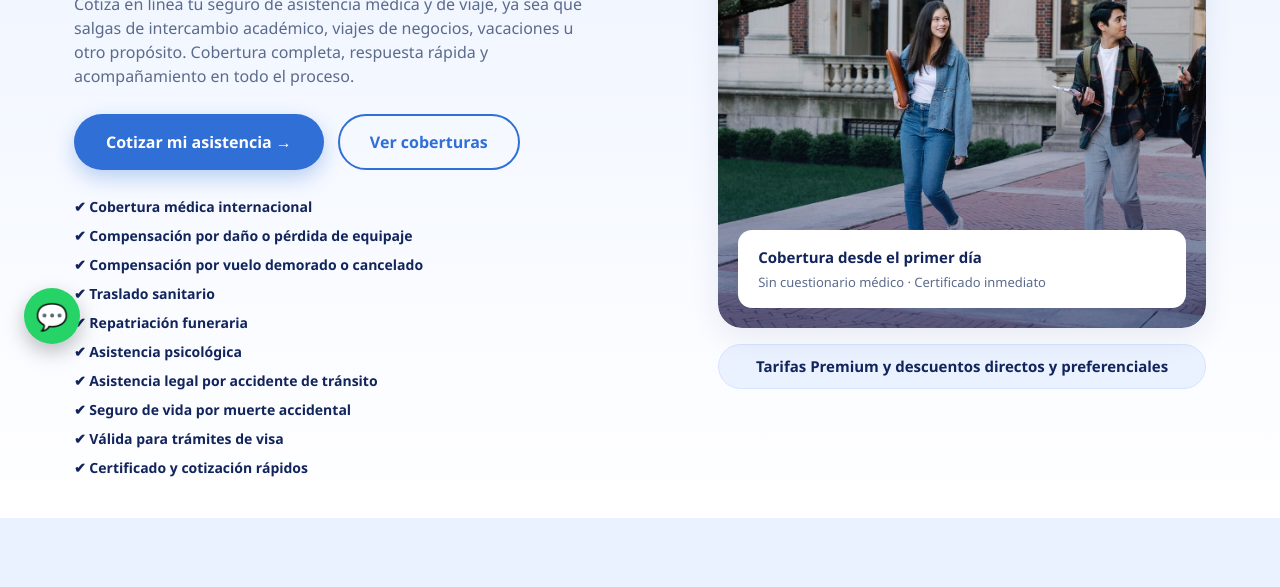
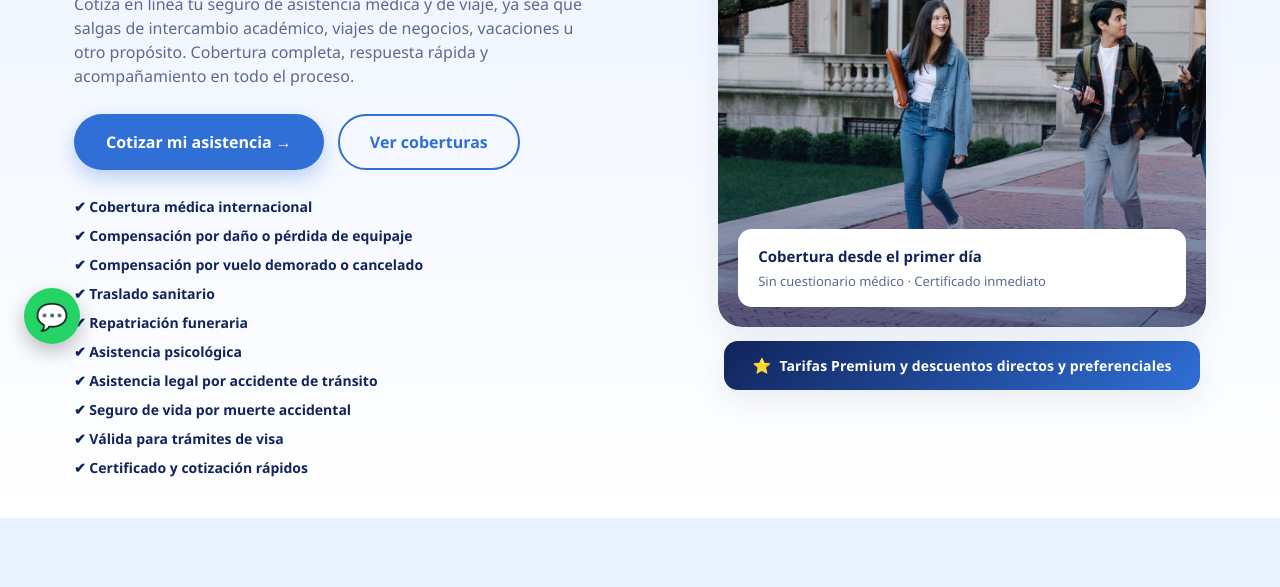
Before and after one commit to catalinaolayacol-arch/terrawind-asistencias, a plain HTML site: page index.html in a window 1280 px wide. Shown: the part 432-1019 px from the top of the page. Drawn offline with Linux system fonts and the light colour scheme.

Commit message:
Rediseña el badge de tarifas premium para integrarlo visualmente
Pasa de texto plano en pill a un banner con degradado navy/azul,
ícono y la misma sombra/radio de borde que el resto de las tarjetas,
para que se sienta parte del sistema visual del sitio.

```diff
--- a/css/style.css
+++ b/css/style.css
@@ -226,15 +226,25 @@ ul { list-style: none; margin: 0; padding: 0; }
   font-size: 13px;
 }
 .hero-photo-caption {
-  margin: 16px 0 0;
+  margin: 14px 6px 0;
+  display: flex;
+  align-items: center;
+  justify-content: center;
+  gap: 8px;
   text-align: center;
   font-weight: 700;
+  font-size: 14px;
+  letter-spacing: 0.01em;
+  color: var(--white);
+  background: linear-gradient(135deg, var(--navy) 0%, var(--blue) 100%);
+  border-radius: var(--radius);
+  padding: 14px 20px;
+  box-shadow: var(--shadow);
+}
+.hero-photo-caption::before {
+  content: "⭐";
   font-size: 15px;
-  color: var(--navy);
-  background: var(--blue-light);
-  border: 1px solid var(--blue-mid);
-  border-radius: 999px;
-  padding: 10px 18px;
+  line-height: 1;
 }
 
 /* ===== SECTIONS ===== */
```
